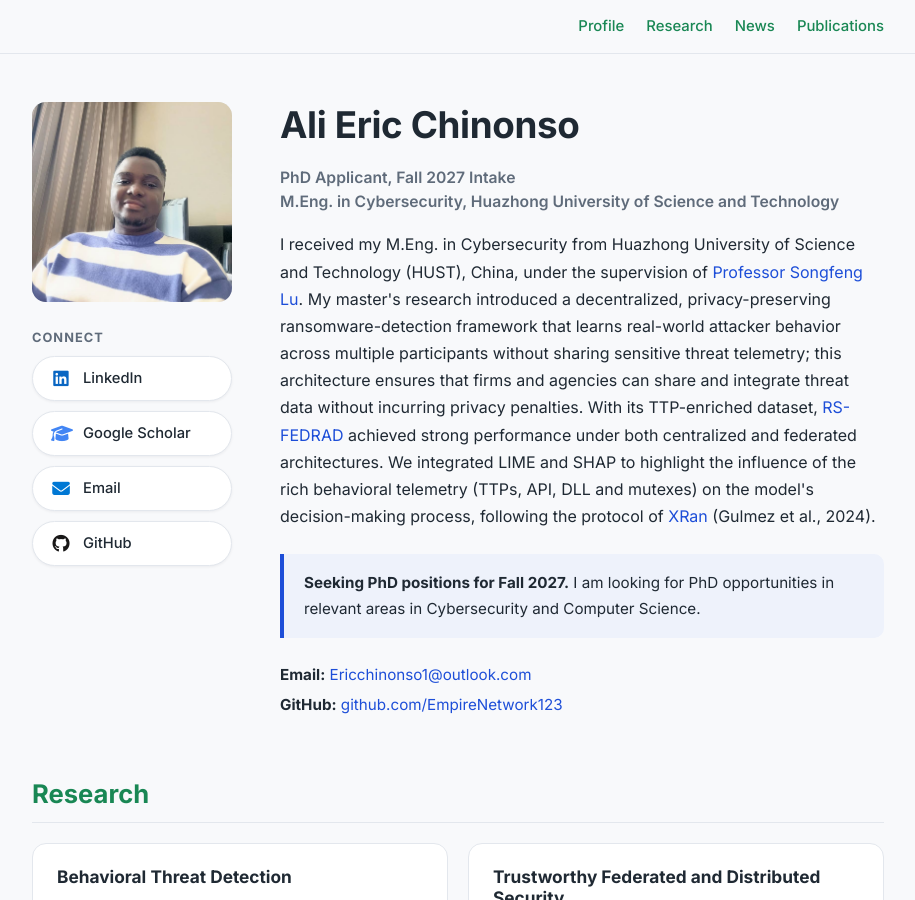
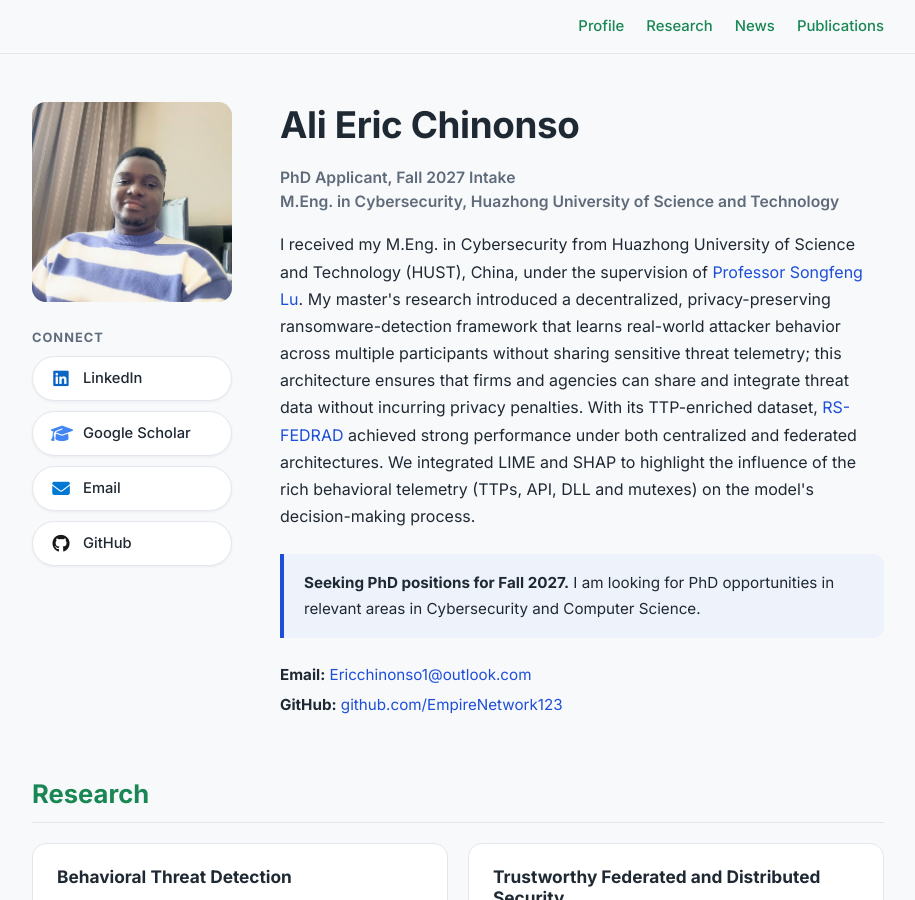
Before and after one commit to EmpireNetwork123/EmpireNetwork123.github.io, a Jekyll site: the page built from index.html, in a window 1280 px wide and 900 px high. Shown: the whole window, without its empty margins (182-1097 px from the left). Built offline with Jekyll 4.4.1, drawn with Linux system fonts in a browser that asks for light colours.

Commit message:
update
minor revise

```diff
--- a/index.html
+++ b/index.html
@@ -26,7 +26,7 @@ title: "Ali Eric Chinonso"
       <h1 class="profile-name">{{ me.name }}</h1>
       <p class="profile-role">{{ me.status }}<br />{{ me.degree }}</p>
 
-      <p>I received my M.Eng. in Cybersecurity from Huazhong University of Science and Technology (HUST), China, under the supervision of <a href="http://faculty.hust.edu.cn/lusongfeng/en/index.htm" target="_blank" rel="noopener">Professor Songfeng Lu</a>. My master's research introduced a decentralized, privacy-preserving ransomware-detection framework that learns real-world attacker behavior across multiple participants without sharing sensitive threat telemetry; this architecture ensures that firms and agencies can share and integrate threat data without incurring privacy penalties. With its TTP-enriched dataset, <a href="https://github.com/EmpireNetwork123/RS-FEDRAD-PROJECT" target="_blank" rel="noopener">RS-FEDRAD</a> achieved strong performance under both centralized and federated architectures. We integrated LIME and SHAP to highlight the influence of the rich behavioral telemetry (TTPs, API, DLL and mutexes) on the model's decision-making process, following the protocol of <a href="https://doi.org/10.1016/j.cose.2024.103703" target="_blank" rel="noopener">XRan</a> (Gulmez et al., 2024).</p>
+      <p>I received my M.Eng. in Cybersecurity from Huazhong University of Science and Technology (HUST), China, under the supervision of <a href="http://faculty.hust.edu.cn/lusongfeng/en/index.htm" target="_blank" rel="noopener">Professor Songfeng Lu</a>. My master's research introduced a decentralized, privacy-preserving ransomware-detection framework that learns real-world attacker behavior across multiple participants without sharing sensitive threat telemetry; this architecture ensures that firms and agencies can share and integrate threat data without incurring privacy penalties. With its TTP-enriched dataset, <a href="https://github.com/EmpireNetwork123/RS-FEDRAD-PROJECT" target="_blank" rel="noopener">RS-FEDRAD</a> achieved strong performance under both centralized and federated architectures. We integrated LIME and SHAP to highlight the influence of the rich behavioral telemetry (TTPs, API, DLL and mutexes) on the model's decision-making process.</p>
 
       <div class="notice">
         <strong>Seeking PhD positions for Fall 2027.</strong> I am looking for PhD opportunities in relevant areas in Cybersecurity and Computer Science.
```
